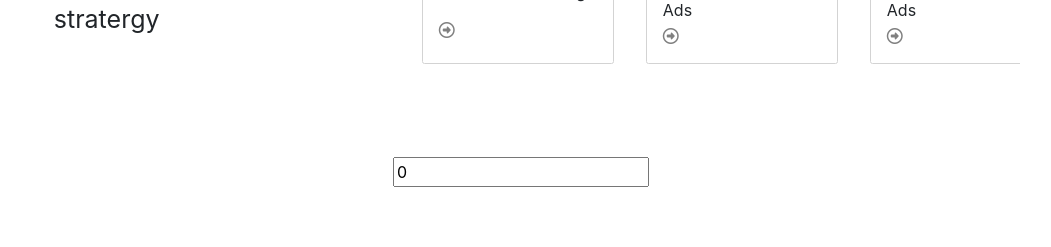
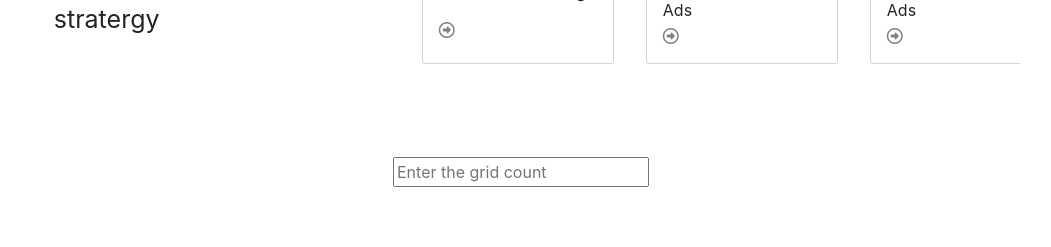
Before and after one commit to vishalJayapalan/singlePageClone, a React (Create React App) app in the folder frontend/: page /aboutus in a window 1280 px wide. Both pictures are taken after a click on the button "Start Free Trail". Shown: the part 1123-1370 px from the top of the page, without its empty margins (119-1170 px from the left). Built offline with nearby package versions, Linux system fonts and the light colour scheme.

Commit message:
minor fix in input

```diff
--- a/frontend/src/components/Grid/Grid.js
+++ b/frontend/src/components/Grid/Grid.js
@@ -3,7 +3,7 @@ import GridRow from './GridRow'
 import './Grid.css'
 
 export default function Grid () {
-  const [input, setInput] = useState(0)
+  const [input, setInput] = useState('')
   let arr = []
   for (let i = 0; i < input; i++) {
     arr[i] = []
--- a/frontend/src/index.js
+++ b/frontend/src/index.js
@@ -3,9 +3,4 @@ import ReactDOM from 'react-dom'
 import './index.css'
 import App from './App'
 
-ReactDOM.render(
-  <React.StrictMode>
-    <App />
-  </React.StrictMode>,
-  document.getElementById('root')
-)
+ReactDOM.render(<App />, document.getElementById('root'))
```
Also changed, not shown: 1 other file (tests, documents, lock files or other folders).
